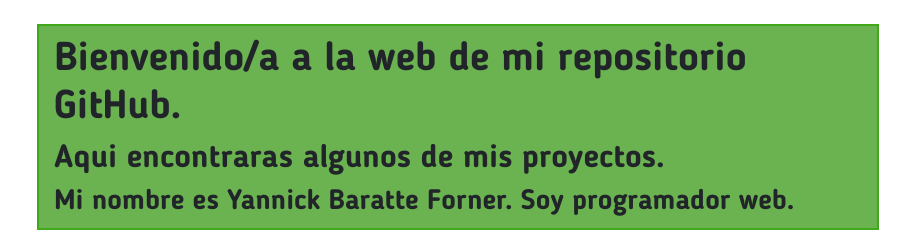
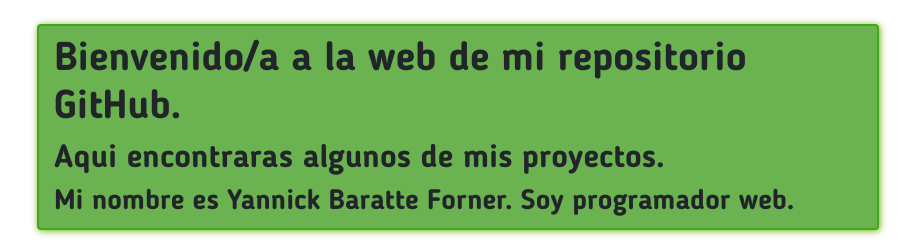
Before and after one commit to yannickbf/yannickbf.github.io, a plain HTML site: page index.html in a window 1280 px wide. Shown: the top 251 px of the page, without its empty margins (182-1099 px from the left). Drawn offline with nearby package versions, Linux system fonts and the light colour scheme.

Commit message:
comiteo el proyecto un poco mas avanzado

```diff
--- a/css/styles.css
+++ b/css/styles.css
@@ -11,6 +11,11 @@
 @font-face {
     font-family: "Averta";
     src: url("../fonts/averta/AvertaDemoPE-ExtraBold.otf");
+}
+
+.elementos_header{
+    border-radius: 4px;
+    box-shadow: 1px 1px 7px 0px rgba(107,178,5,1);
 }
 
 .elementos_header {
```
